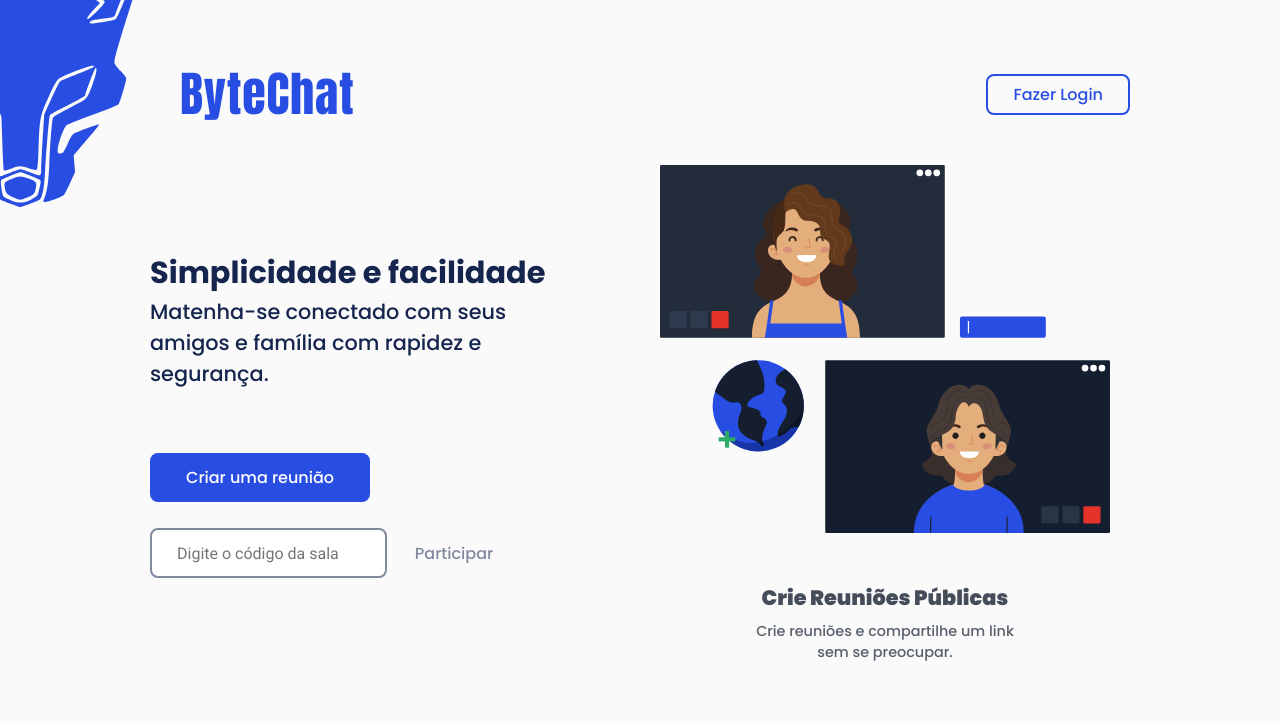
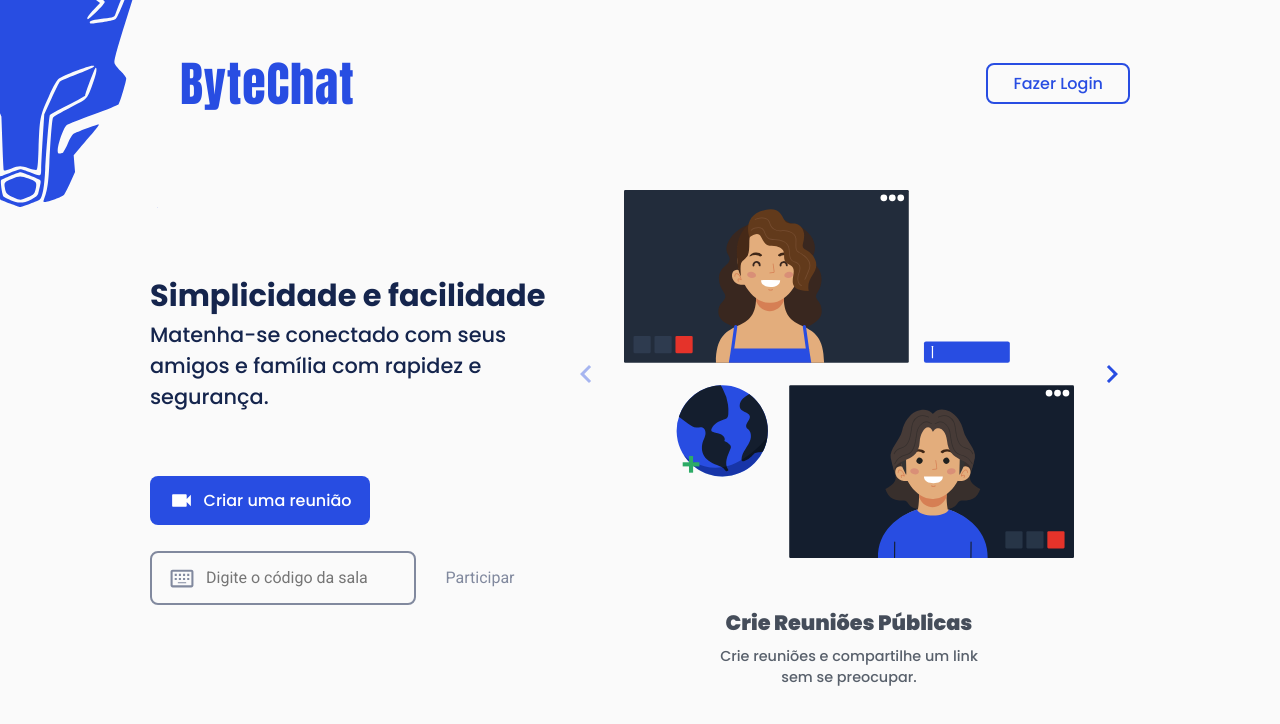
Before and after one commit to mvgoliveira/ByteChat, a React (Create React App) app in the folder frontend/: page / in a window 1280 px wide. Shown: the top 724 px of the page. Built offline with nearby package versions, Linux system fonts and the light colour scheme.

Commit message:
Added Home page features

```diff
--- a/frontend/package.json
+++ b/frontend/package.json
@@ -8,6 +8,7 @@
     "@testing-library/user-event": "^12.1.10",
     "react": "^17.0.2",
     "react-dom": "^17.0.2",
+    "react-icons": "^4.3.1",
     "react-router-dom": "^5.3.0",
     "react-scripts": "4.0.3",
     "semantic-ui-css": "^2.4.1",
--- a/frontend/src/pages/Home/index.js
+++ b/frontend/src/pages/Home/index.js
@@ -1,10 +1,31 @@
-import React from 'react';
+import React, { useState } from 'react';
+import {MdNavigateNext, MdNavigateBefore, MdOutlineKeyboardAlt, MdVideocam} from 'react-icons/md';
 import { Container } from './styles';
 import HomePublicIllustration from '../../images/svg/HomePublic.svg';
+import HomePrivateIllustration from '../../images/svg/HomePrivate.svg';
 
 export function Home() {
+  const [publicIcon, setPublicIcon] = useState(true);
+  const [inputText, setInputText] = useState("");
+
+  function handleSetIcon(IsPublic) {
+    setPublicIcon(IsPublic);
+  }
+
+  function handleInputChange(event) {
+    setInputText(event.target.value);
+  }
+
+  function enterRoom(event) {
+    event.preventDefault();
+    if (inputText !== "") {
+      console.log(inputText);
+      setInputText("");
+    }
+  }
+
   return (
-    <Container>
+    <Container isInputFill={inputText !== "" ? true : false}>
       <header>
         <div id="header-left">
           <h1> ByteChat </h1>
@@ -18,17 +39,27 @@ export function Home() {
         <div id="section-left">
           <h2> Simplicidade e facilidade </h2>
           <p> Matenha-se conectado com seus amigos e família com rapidez e segurança. </p>
-          <button type="button">Criar uma reunião</button>
+          <button type="button"> <MdVideocam size={25}/> Criar uma reunião</button>
 
           <article>
-            <input placeholder='Digite o código da sala' />
-            <button type="button">Participar</button>
+            <form onSubmit={enterRoom}>
+              <div id="input-container">
+                <MdOutlineKeyboardAlt size={25} color={inputText !== "" ? "#284DE2" : "#81899E" }/>
+                <input placeholder='Digite o código da sala' onChange={handleInputChange} value={inputText}/>
+              </div>
+              <button type="submit">Participar</button>
+            </form>
           </article>
         </div>
 
         <div id="section-right">
           <article id="section-right-top">
-            <img src={HomePublicIllustration} alt="Home Public Illustration"/>
+            <MdNavigateBefore size={36} color={publicIcon ? "#A6B5F0" : "#284DE2" } onClick={() => handleSetIcon(true)}/>
+            { publicIcon
+              ? <img src={HomePublicIllustration} alt="Home Public Illustration"/>
+              : <img src={HomePrivateIllustration} alt="Home Private Illustration"/>
+            }
+            <MdNavigateNext size={36} color={publicIcon ? "#284DE2" : "#A6B5F0" } onClick={() => handleSetIcon(false)}/>
           </article>
 
           <article id="section-right-bottom">
--- a/frontend/src/pages/Home/styles.js
+++ b/frontend/src/pages/Home/styles.js
@@ -7,8 +7,10 @@ export const Container = styled.div`
   max-width: 100vw;
   height: 100vh;
   padding: 0 150px;
-  background: #FAFAFA url(${WolfIllustration}) no-repeat left -100px top -45px;
+  background: url(${WolfIllustration}) no-repeat left -100px top -45px;
   background-size: 258px;
+  gap: 50px;
+  padding-bottom: 50px;
 
   header {
     flex: 1;
@@ -45,6 +47,15 @@ export const Container = styled.div`
         border: 2px solid #284de2;
         color: #284DE2;
         border-radius: 8px;
+
+        :hover {
+          border: 2px solid #2240b5;
+          color: #2240b5;
+        }
+
+        :active {
+          transform: scale(1.01);
+        }
       }
     }
 
@@ -53,6 +64,8 @@ export const Container = styled.div`
   section {
     flex: 6;
     display: flex;
+    padding-bottom: 50px;
+
 
     #section-left {
       display: flex;
@@ -62,7 +75,6 @@ export const Container = styled.div`
       height: 100%;
       justify-content: center;
       align-items: flex-start;
-      padding-bottom: 120px;
 
       h2 {
         font: bold 1.9rem 'Poppins', sans-serif;
@@ -73,14 +85,26 @@ export const Container = styled.div`
         font: 500 1.3rem 'Poppins', sans-serif;
       }
 
-      button {
+      > button {
+        display: flex;
+        justify-content: center;
+        align-items: center;
         background: #284de2;
         width: 220px;
         font: 500 1rem 'Poppins', sans-serif;
-        padding: 12px 30px;
+        padding: 12px 0;
         color: #fff;
         border-radius: 8px;
         margin-top: 64px;
+        gap: 10px;
+
+        :hover {
+          background: #2445c9;
+        }
+
+        :active {
+          transform: scale(1.01);
+        }
       }
 
       article {
@@ -90,23 +114,43 @@ export const Container = styled.div`
 
         input {
           border: 2px solid #81899E;
+          border: none;
           padding: 10px 25px;
           border-radius: 8px;
           height: 50px;
-
-          :focus {
-            border: 2px solid #284de2;
-            outline: none;
-          }
+          background: transparent;
+          outline: none;
         }
 
         button {
           width: 80px;
           padding: 0px;
           margin: 0;
-          margin-left: 27px;
-          color: #81899E;
+          margin-left: 24px;
+          color: ${props => props.isInputFill ? "#284de2" : "#81899E"};
           background: transparent;
+          cursor: ${props => props.isInputFill ? "pointer" : "not-allowed"};
+        }
+
+        form {
+          display: flex;
+          #input-container {
+            display: flex;
+            border-radius: 8px;
+            border: ${props => props.isInputFill ? "2px solid #284de2" : "2px solid #81899E"};
+
+            :focus-within {
+              border: 2px solid #284de2;
+              outline: none;
+            }
+
+            svg {
+              position: relative;
+              top: 50%;
+              transform: translate(70%, -50%);
+              margin-right: 4px;
+            }
+          }
         }
       }
     }
@@ -117,7 +161,6 @@ export const Container = styled.div`
       display: flex;
       align-items: center;
       justify-content: center;
-      padding-bottom: 120px;
       flex-direction: column;
       align-items: center;
       text-align: center;
@@ -125,9 +168,15 @@ export const Container = styled.div`
       #section-right-top {
         display: flex;
         justify-content: center;
+        align-items: center;
+        gap: 20px;
 
         img {
           width: 450px;
+        }
+
+        svg {
+          cursor: pointer;
         }
       }
 
--- a/frontend/src/styles/global.js
+++ b/frontend/src/styles/global.js
@@ -5,6 +5,10 @@ export const GlobalStyle = createGlobalStyle`
     margin: 0;
     padding: 0;
     box-sizing: border-box;
+  }
+
+  body {
+    background: #FAFAFA;
   }
 
   button {
```
Also changed, not shown: 1 other file (tests, documents, lock files or other folders).
